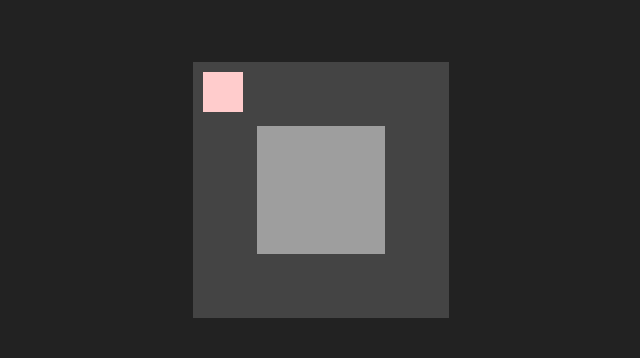
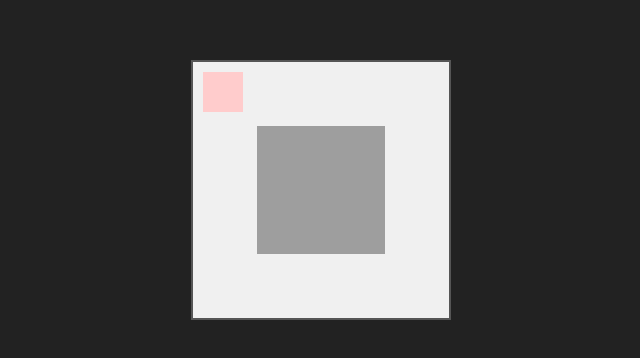
Before and after one commit to busyfather357/cherylgame, a plain HTML site: page index.html in a window 1280 px wide. Shown: the part 210-568 px from the top of the page, without its empty margins (319-959 px from the left). Drawn offline with Linux system fonts and the light colour scheme.

Commit message:
Update index.html
fix some error from gemini pro adivce

```diff
--- a/index.html
+++ b/index.html
@@ -1,11 +1,16 @@
-<!doctype html>
-<meta charset="utf-8">
-<title>Sprite Animator</title>
-<style>
-  body { background:#222; display:flex; align-items:center; justify-content:center; height:100vh; margin:0; }
-  canvas { background:#444; image-rendering:pixelated; }
-</style>
-
-<canvas id="game"></canvas>
-
-<script src="script.js"></script>
+<!DOCTYPE html>
+<html lang="en">
+<head>
+    <meta charset="UTF-8">
+    <meta name="viewport" content="width=device-width, initial-scale=1.0">
+    <title>Sprite Animation</title>
+    <style>
+        body { background-color: #222; display: grid; place-items: center; height: 100vh; margin: 0; }
+        canvas { background-color: #f0f0f0; border: 2px solid #555; }
+    </style>
+</head>
+<body>
+    <canvas id="game"></canvas>
+    <script src="script.js"></script>
+</body>
+</html>
```
